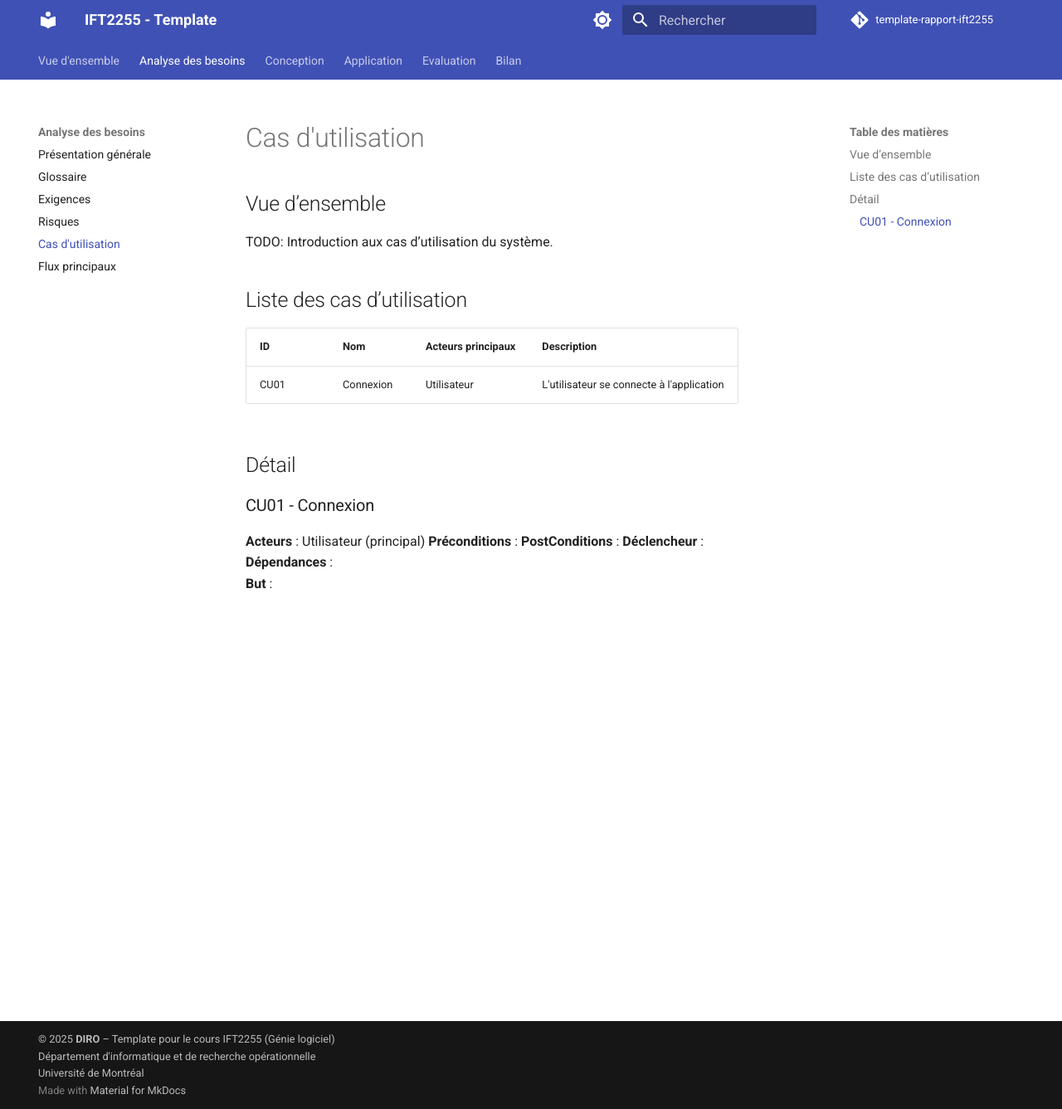
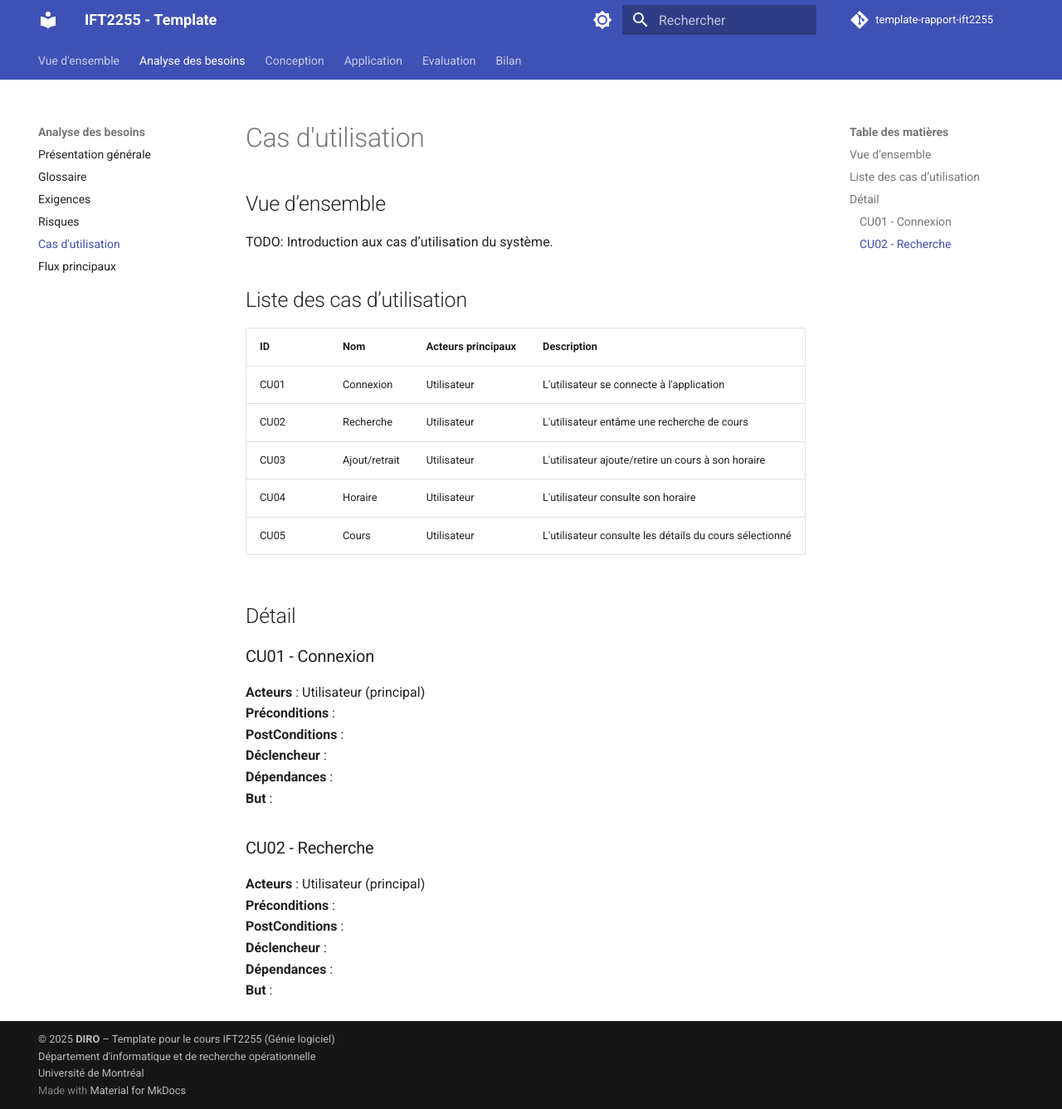
Before and after one commit to jujutheriault/IFT2255_Devoir1, an MkDocs documentation site: the page built from docs/besoins/cas-utilisation.md, in a window 1280 px wide and 1337 px high. Shown: the whole window at 83% size. Built offline with MkDocs 1.6.1 and Material for MkDocs 9.7.7, drawn with Linux system fonts in a browser that asks for light colours; comment, search, counter and statistics services are not loaded.

Commit message:
Update cas-utilisation.md

```diff
--- a/docs/besoins/cas-utilisation.md
+++ b/docs/besoins/cas-utilisation.md
@@ -13,14 +13,27 @@ TODO: Introduction aux cas d’utilisation du système.
 | ID | Nom | Acteurs principaux | Description |
 |----|-----|---------------------|-------------|
 | CU01 | Connexion | Utilisateur | L'utilisateur se connecte à l'application |
+| CU02 | Recherche | Utilisateur | L'utilisateur entâme une recherche de cours |
+| CU03 | Ajout/retrait | Utilisateur | L'utilisateur ajoute/retire un cours à son horaire |
+| CU04 | Horaire | Utilisateur | L'utilisateur consulte son horaire |
+| CU05 | Cours | Utilisateur | L'utilisateur consulte les détails du cours sélectionné |
 
 ## Détail
 
 ### CU01 - Connexion
 
-**Acteurs** : Utilisateur (principal)
-**Préconditions** :
-**PostConditions** :
-**Déclencheur** :
-**Dépendances** :
-**But** :
+**Acteurs** : Utilisateur (principal)<br>
+**Préconditions** : <br>
+**PostConditions** :<br>
+**Déclencheur** :   <br>
+**Dépendances** :   <br>
+**But** :<br>
+
+### CU02 - Recherche
+
+**Acteurs** : Utilisateur (principal)<br>
+**Préconditions** : <br>
+**PostConditions** :<br>
+**Déclencheur** :<br>
+**Dépendances** :   <br>
+**But** :<br>
```
